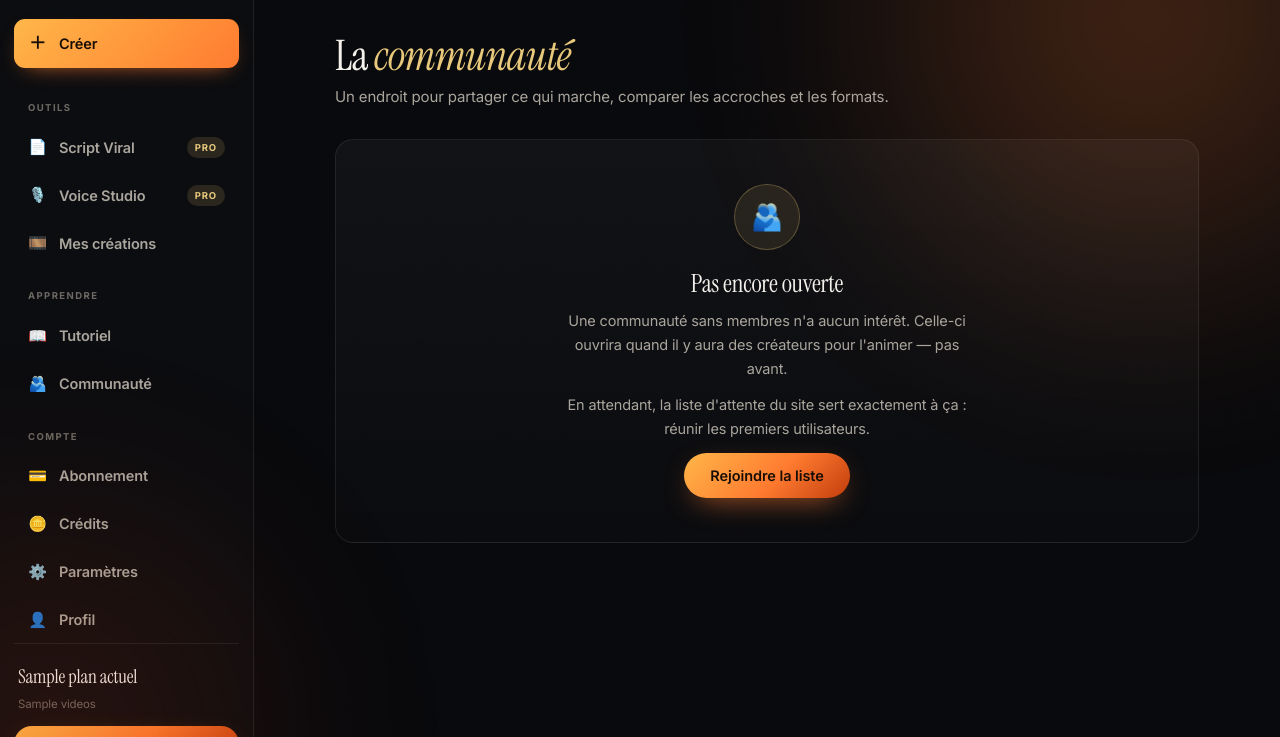
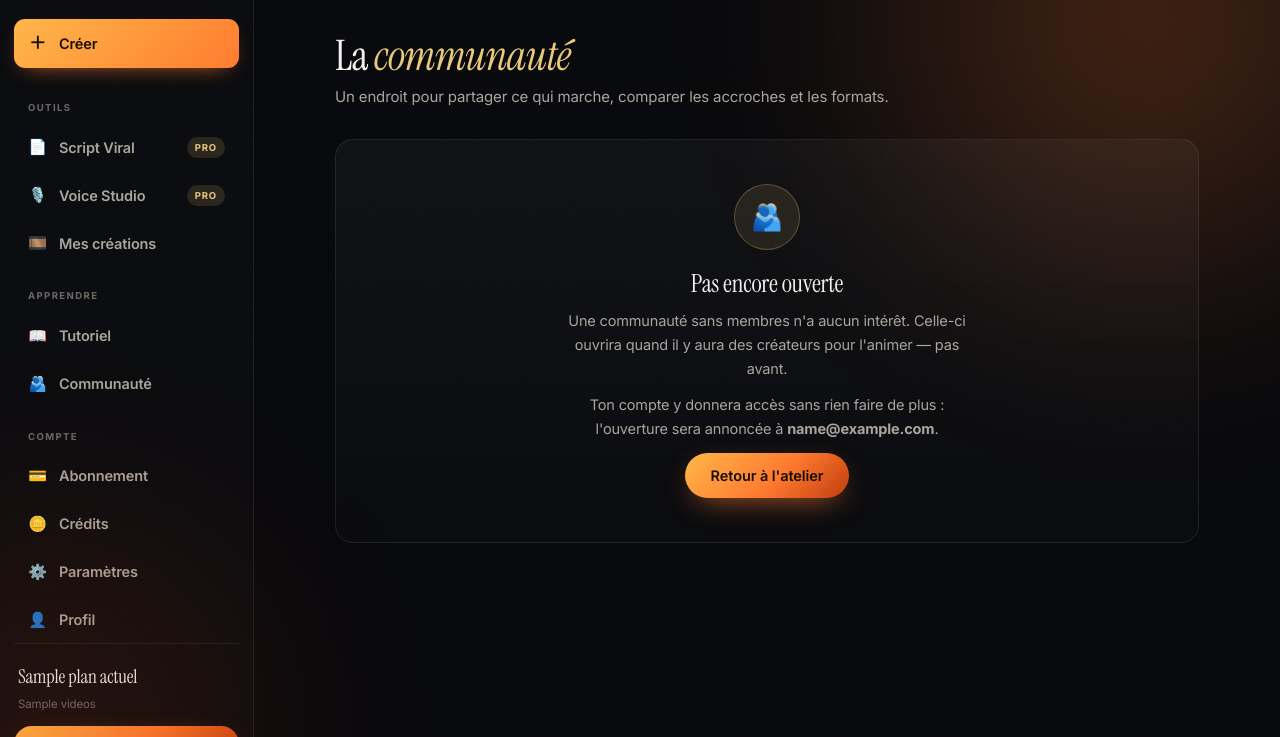
Before and after one commit to bastienroels-ops/projet, a Python web app: template flambee/templates/studio/communaute.html in a window 1280 px wide. Shown: the part 63-800 px from the top of the page. Run offline with Jinja, Linux system fonts and the light colour scheme; the template is opened without the code that fills it: most values are stand-ins (such as "Sample title", 1, 10 or a date in 2020).

Commit message:
La rubrique Communauté ne renvoie plus vers l'inscription
Le bouton « Rejoindre la liste » datait de la liste d'attente, disparue
quand les comptes réels sont arrivés : il envoyait vers /inscription un
visiteur déjà inscrit et déjà connecté. La page dit maintenant ce qui est
vrai — le compte suffit, l'ouverture sera annoncée à son adresse — et ramène
à l'atelier.

Co-Authored-By: Claude Opus 5 <noreply@anthropic.com>
Claude-Session: https://claude.ai/code/session_01GD5aVDBx5kejkqoshvREeC

```diff
--- a/flambee/templates/studio/communaute.html
+++ b/flambee/templates/studio/communaute.html
@@ -11,9 +11,9 @@
     <h2>Pas encore ouverte</h2>
     <p>Une communauté sans membres n'a aucun intérêt. Celle-ci ouvrira quand il
       y aura des créateurs pour l'animer — pas avant.</p>
-    <p>En attendant, la liste d'attente du site sert exactement à ça : réunir
-      les premiers utilisateurs.</p>
-    <a href="/inscription" class="button primary grand">Rejoindre la liste</a>
+    <p>Ton compte y donnera accès sans rien faire de plus : l'ouverture sera
+      annoncée à <b>{{ compte.email }}</b>.</p>
+    <a href="/studio" class="button primary grand">Retour à l'atelier</a>
   </div>
 </div>
 {% endblock %}
```
